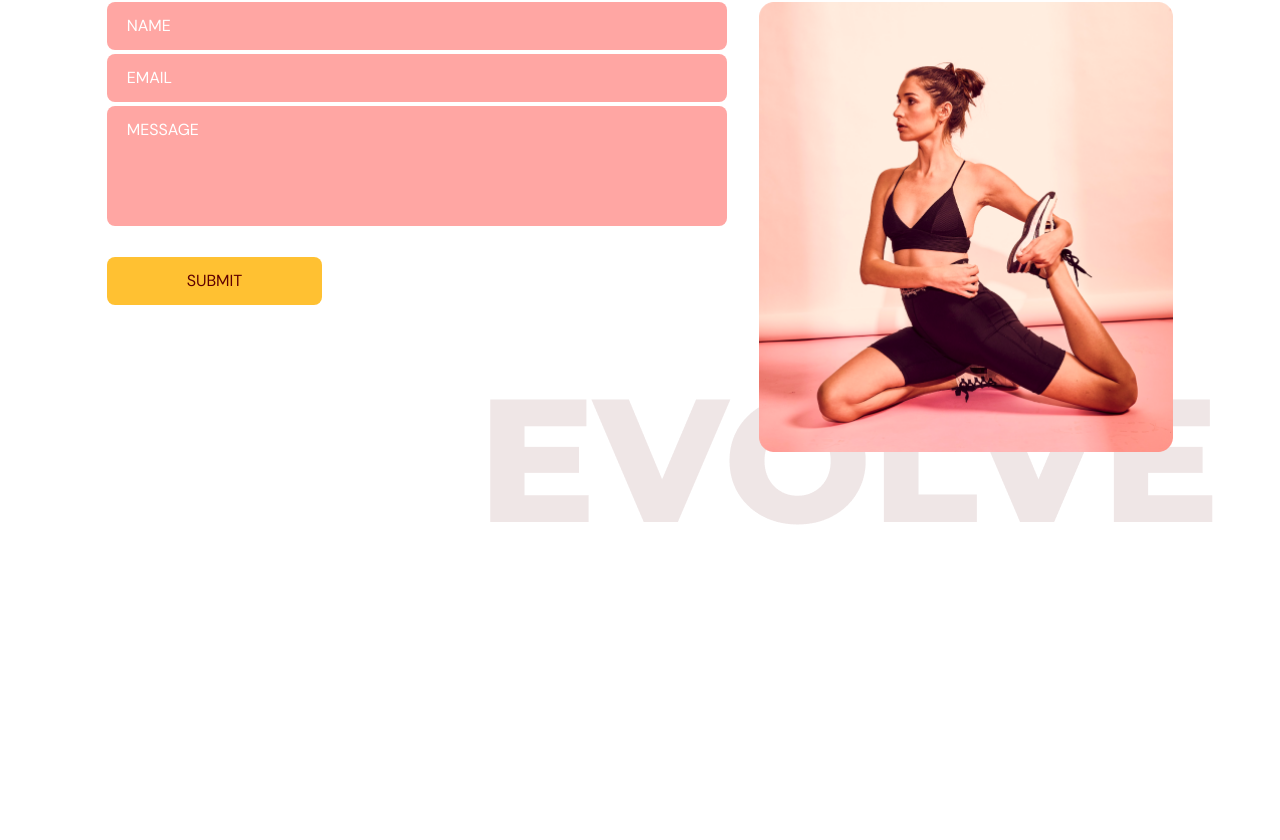
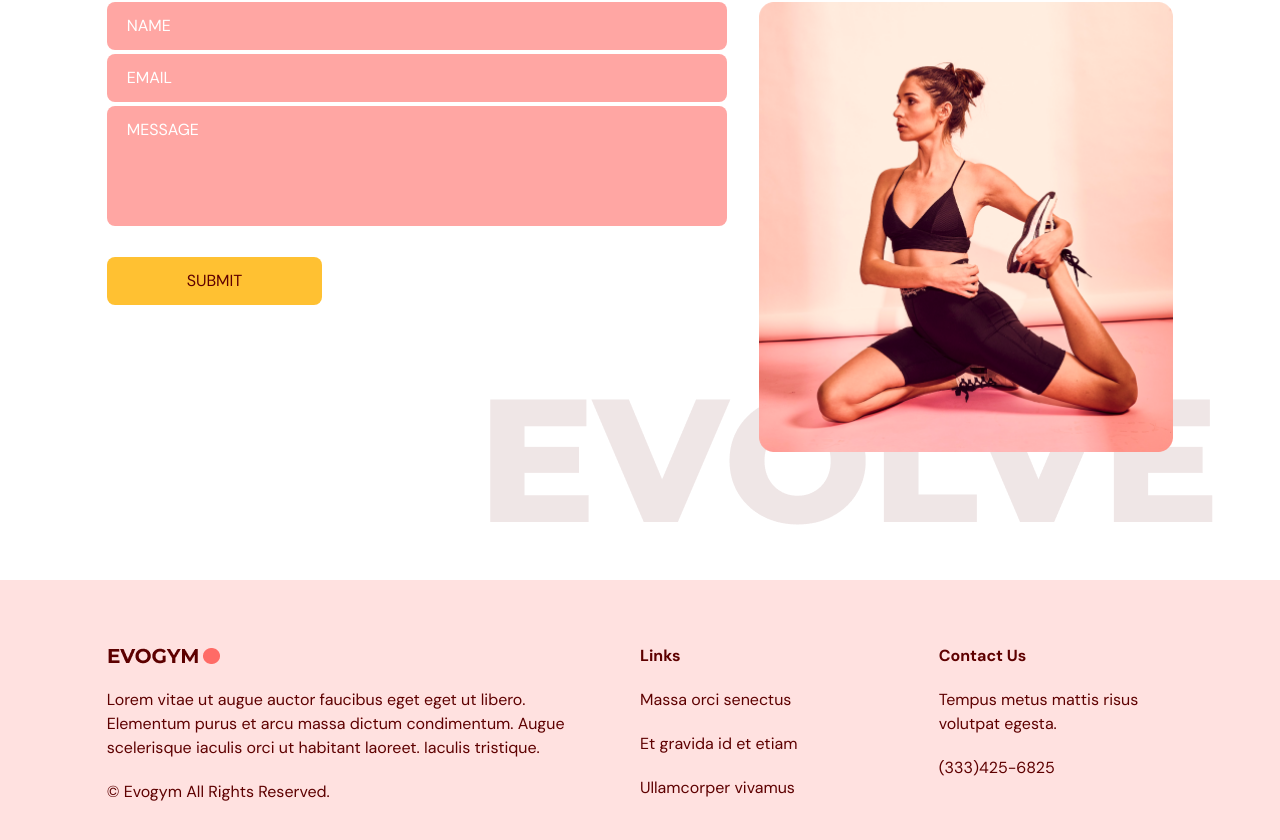
Before and after one commit to SynytsinArtem/evogym, a React (Vite) app: page / in a window 1280 px wide. Shown: the part 3252-4092 px from the top of the page. Before the commit the page ends 3832 px from the top, so only its background shows below. Built offline with nearby package versions, Linux system fonts and the light colour scheme.

Commit message:
add footer section

```diff
--- a/src/App.tsx
+++ b/src/App.tsx
@@ -5,6 +5,7 @@
 import Benefits from "@/scenes/benefits";
 import OurClasses from "@/scenes/ourClasses";
 import ContactUs from "@/scenes/contactUs";
+import Footer from "@/scenes/footer";
 import { SelectedPage } from "@/shared/types";
 
 function App() {
@@ -37,8 +38,9 @@
       <Benefits setSelectedPage={setSelectedPage} />
       <OurClasses setSelectedPage={setSelectedPage} />
       <ContactUs setSelectedPage={setSelectedPage} />
+      <Footer />
     </div>
-  )
-};
+  );
+}
 
 export default App;
--- /dev/null
+++ b/src/scenes/footer/index.tsx
@@ -0,0 +1,32 @@
+import Logo from "@/assets/Logo.png";
+
+const Footer = () => {
+  return (
+    <footer className="bg-primary-100 py-16">
+      <div className="justify-content mx-auto w-5/6 gap-16 md:flex">
+        <div className="mt-16 basis-1/2 md:mt-0">
+          <img src={Logo} alt="logo" />
+          <p className="my-5">
+            Lorem vitae ut augue auctor faucibus eget eget ut libero. Elementum
+            purus et arcu massa dictum condimentum. Augue scelerisque iaculis
+            orci ut habitant laoreet. Iaculis tristique.
+          </p>
+          <p>© Evogym All Rights Reserved.</p>
+        </div>
+        <div className="mt-16 basis-1/4 md:mt-0">
+          <h4 className="font-bold">Links</h4>
+          <p className="my-5">Massa orci senectus</p>
+          <p className="my-5">Et gravida id et etiam</p>
+          <p>Ullamcorper vivamus</p>
+        </div>
+        <div className="mt-16 basis-1/4 md:mt-0">
+          <h4 className="font-bold">Contact Us</h4>
+          <p className="my-5">Tempus metus mattis risus volutpat egesta.</p>
+          <p>(333)425-6825</p>
+        </div>
+      </div>
+    </footer>
+  );
+};
+
+export default Footer;
```
